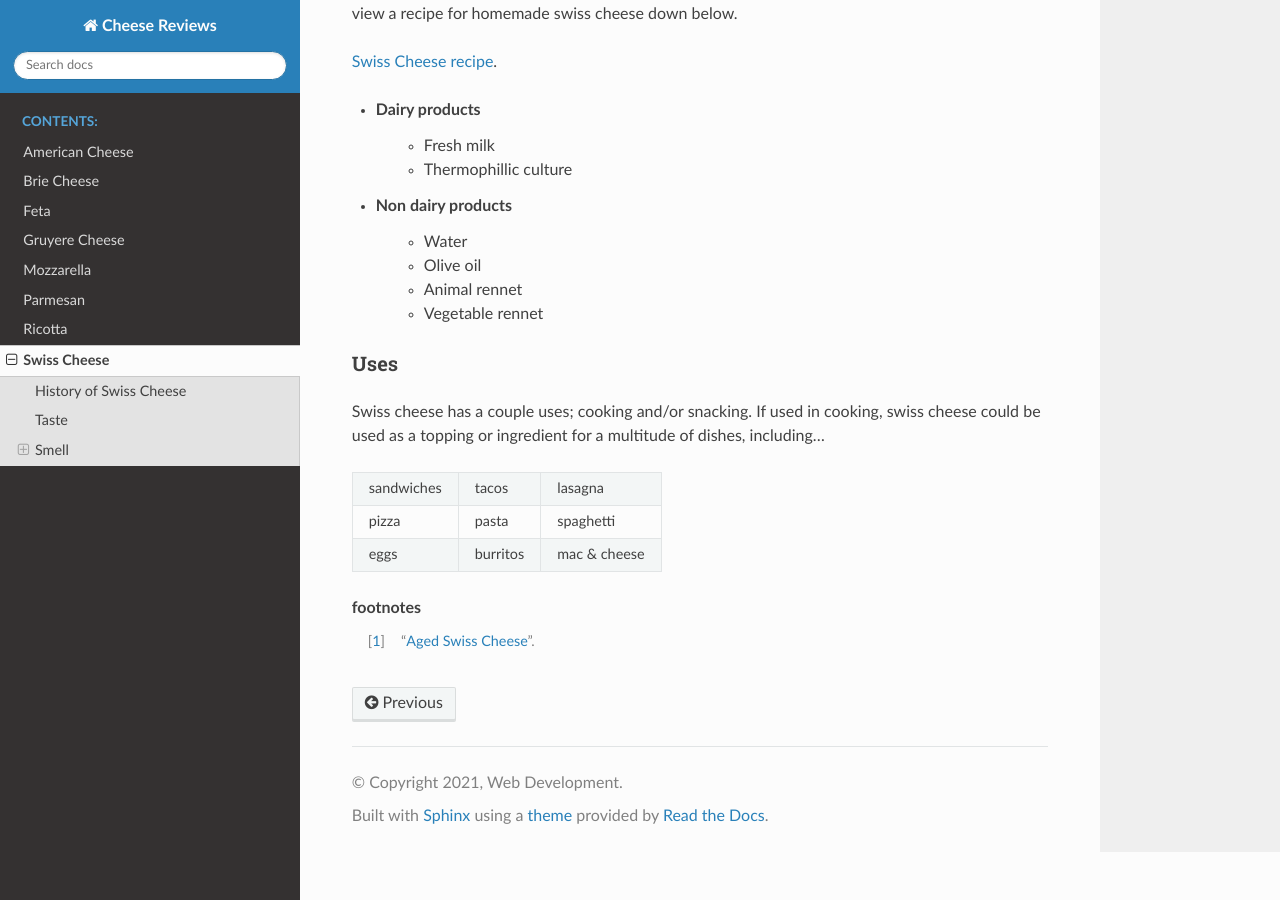
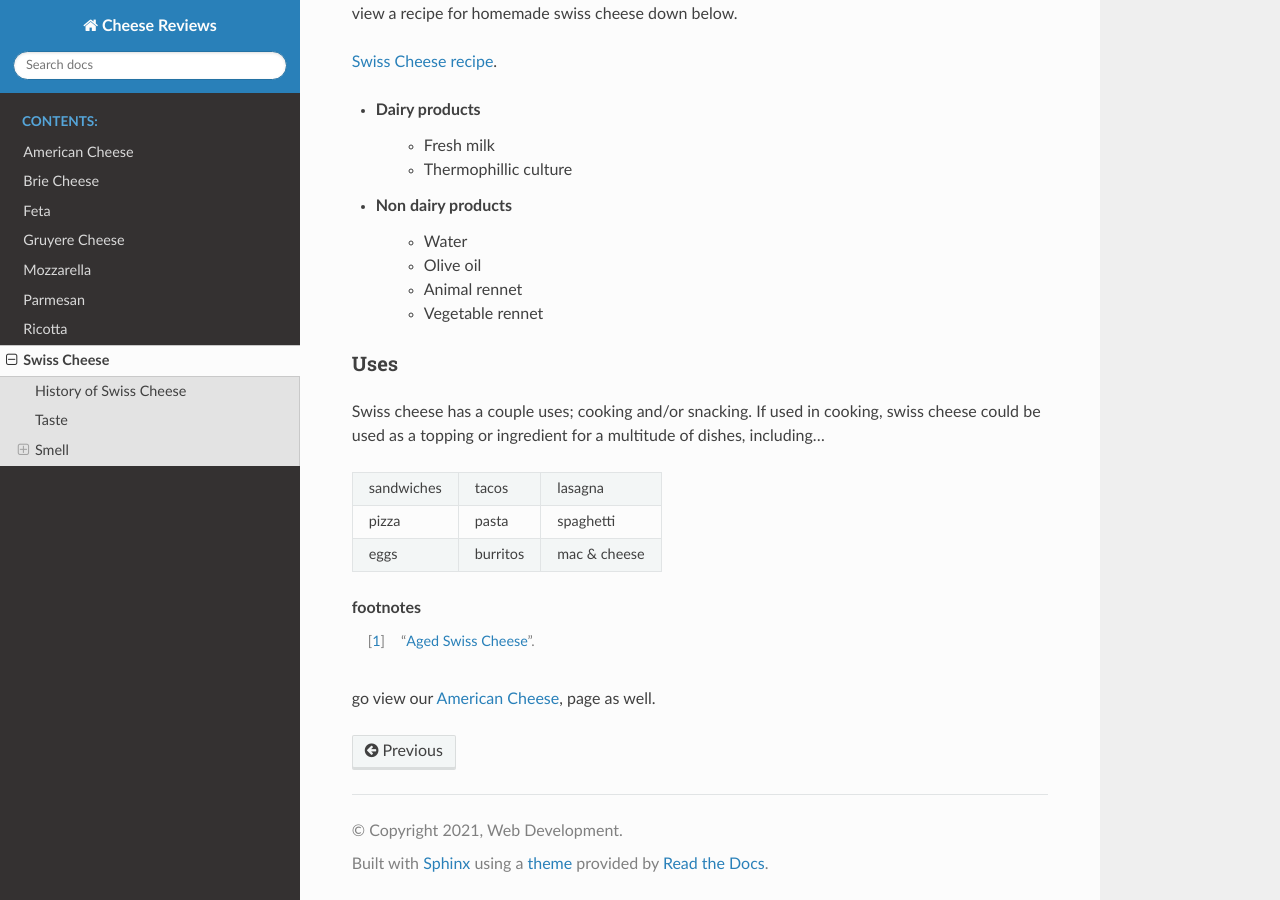
Before and after one commit to BWilb/Cheese_Reviews, a Sphinx documentation site: the page built from source/swiss_cheese/index.rst, in a window 1280 px wide and 900 px high, scrolled down 1296 px. Built offline with Sphinx 7.4.7 and the Read the Docs theme 2.0.0, drawn with Linux system fonts in a browser that asks for light colours.

Commit message:
updated swiss and american pages

```diff
--- a/source/american_cheese/index.rst
+++ b/source/american_cheese/index.rst
@@ -1,3 +1,5 @@
+.. _american_cheese:
+
 American Cheese
 ================
 .. figure:: american_cheese.jpg
--- a/source/swiss_cheese/index.rst
+++ b/source/swiss_cheese/index.rst
@@ -73,3 +73,6 @@ eggs            burritos       mac & cheese
 .. rubric:: footnotes
 
 .. [#f1] "`Aged Swiss Cheese <https://goldenagecheese.com/product/aged-swiss-cheese-3/>`_".
+
+
+go view our :ref:`american_cheese`, page as well.
```
